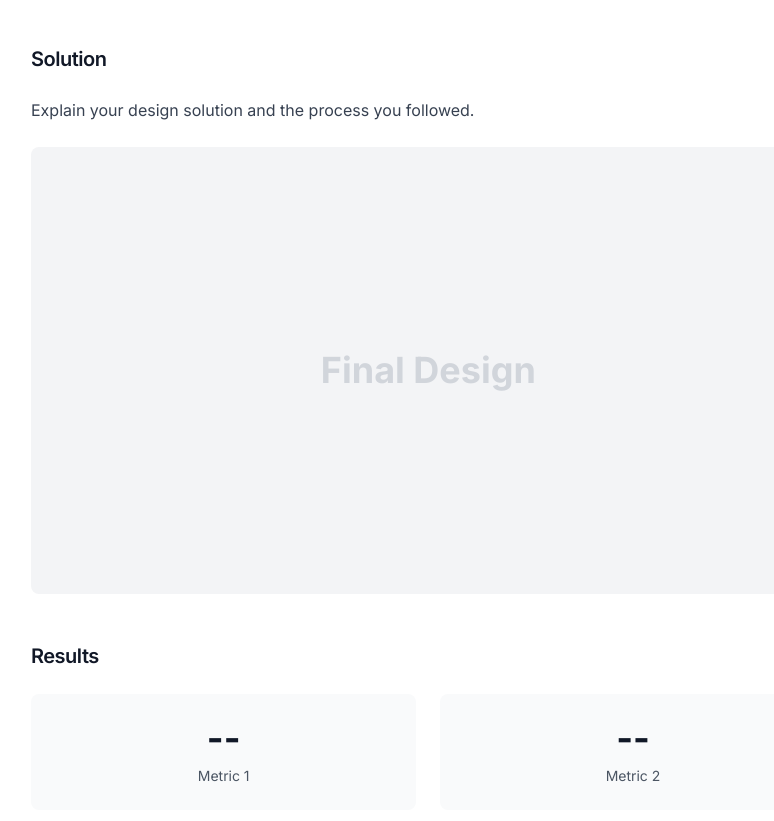
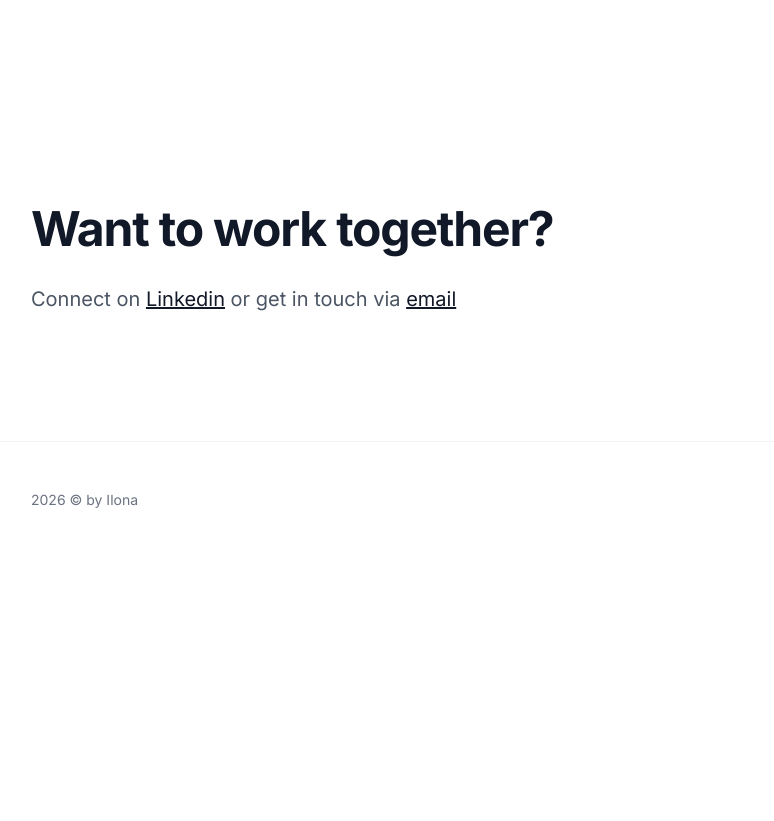
Before and after one commit to Jelonu/ilona.netczuk.pl, a website: page work-project-5.html in a window 1280 px wide. Shown: the part 2678-3499 px from the top of the page, without its empty margins (1-775 px from the left). After the commit the page ends 3236 px from the top, so only its background shows below. Drawn offline with nearby package versions, Linux system fonts and the light colour scheme.

Commit message:
refactor: remove Solution and Results sections from work project page

```diff
--- a/work-project-5.html
+++ b/work-project-5.html
@@ -130,31 +130,6 @@
               <img src="images/touk-3.jpg" alt="TouK Visual Identity" class="w-full h-full object-cover">
             </div>
           </div>
-
-          <div class="fade-in">
-            <h3 class="text-xl font-semibold mb-6">Solution</h3>
-            <p class="text-gray-700 leading-relaxed mb-6">
-              Explain your design solution and the process you followed.
-            </p>
-
-            <div class="bg-gray-100 rounded-lg overflow-hidden mb-8 aspect-video flex items-center justify-center">
-              <span class="text-4xl font-bold text-gray-300">Final Design</span>
-            </div>
-          </div>
-
-          <div class="fade-in">
-            <h3 class="text-xl font-semibold mb-6">Results</h3>
-            <div class="grid grid-cols-2 gap-6 mb-6">
-              <div class="text-center p-6 bg-gray-50 rounded-lg">
-                <p class="text-4xl font-bold mb-2">--</p>
-                <p class="text-sm text-gray-600">Metric 1</p>
-              </div>
-              <div class="text-center p-6 bg-gray-50 rounded-lg">
-                <p class="text-4xl font-bold mb-2">--</p>
-                <p class="text-sm text-gray-600">Metric 2</p>
-              </div>
-            </div>
-          </div>
         </div>
 
         <div class="lg:col-span-1">
```
